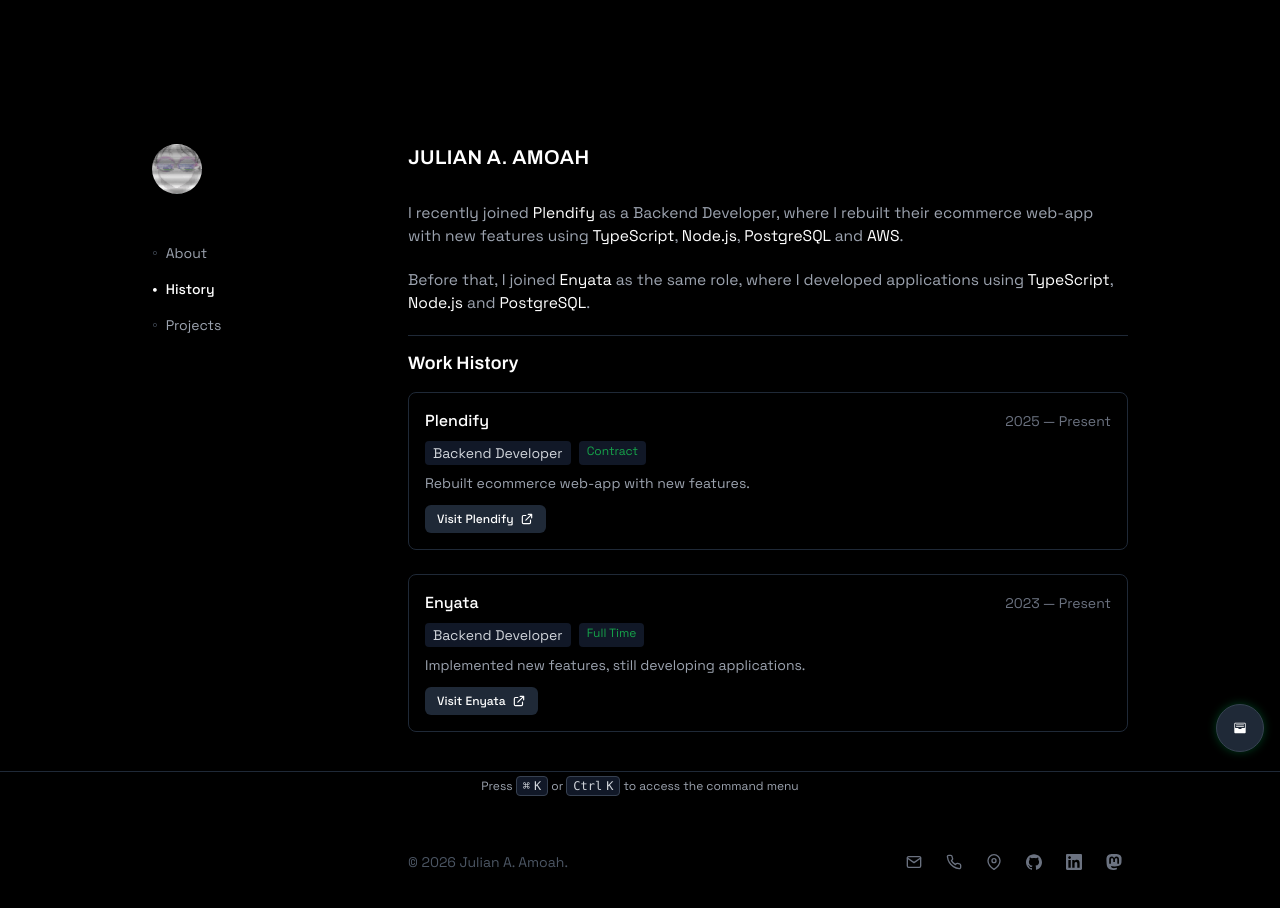
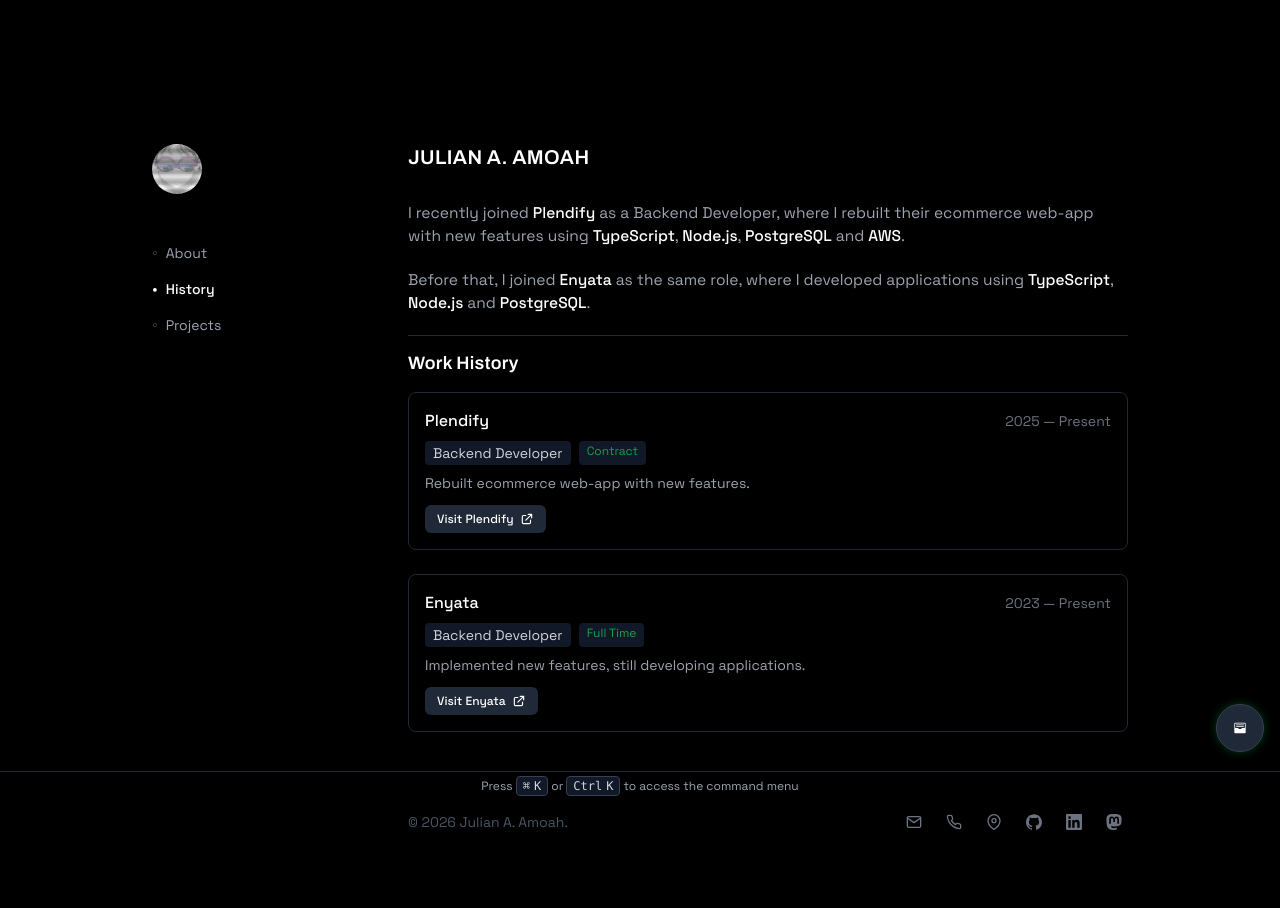
Before and after one commit to EnJulian/portfolio, a Next.js app: page /work in a window 1280 px wide. Shown: the top 908 px of the page. Built offline with nearby package versions, Linux system fonts and the light colour scheme.

Commit message:
Remove undone projects and add link formatting.

```diff
--- a/src/app/projects/page.tsx
+++ b/src/app/projects/page.tsx
@@ -13,7 +13,7 @@
     <div className="space-y-6">
       <div>
         <p className="border-b border-gray-800 pb-4">
-          Exploring problems through code—a selection of work I’ve contributed to or built while learning and solving problems in different industries.
+          A selection of work I’ve contributed to or built while learning and solving problems in different industries.
         </p>
       </div>
 
--- a/src/app/work/page.tsx
+++ b/src/app/work/page.tsx
@@ -12,28 +12,28 @@
     <div className="space-y-5">
       <p>
         I recently joined {" "}
-        <a href="https://www.linkedin.com/company/plendify/?lipi=urn%3Ali%3Apage%3Ad_flagship3_search_srp_all%3B8sYnlGc6SXSvIlvv8XZTLw%3D%3D" target="_blank">
+        <a href="https://www.linkedin.com/company/plendify/?lipi=urn%3Ali%3Apage%3Ad_flagship3_search_srp_all%3B8sYnlGc6SXSvIlvv8XZTLw%3D%3D" target="_blank" className="text-white hover:text-gray-300 font-medium underline-offset-2 hover:underline">
           Plendify
         </a>
         {" "}as a Backend Developer, where I rebuilt their ecommerce web-app with new features
         using {" "}
-        <a href={"https://www.typescriptlang.org/"} target="_blank">TypeScript</a>,{" "}
-        <a href={"https://nodejs.org/"} target="_blank">Node.js</a>,{" "}
-        <a href={"https://www.postgresql.org/docs/current/index.html"} target="_blank">PostgreSQL</a>{" "}
+        <a href={"https://www.typescriptlang.org/"} target="_blank" className="text-white hover:text-gray-300 font-medium underline-offset-2 hover:underline">TypeScript</a>,{" "}
+        <a href={"https://nodejs.org/"} target="_blank" className="text-white hover:text-gray-300 font-medium underline-offset-2 hover:underline">Node.js</a>,{" "}
+        <a href={"https://www.postgresql.org/docs/current/index.html"} target="_blank" className="text-white hover:text-gray-300 font-medium underline-offset-2 hover:underline">PostgreSQL</a>{" "}
         and {" "}
-        <a href={"https://docs.aws.amazon.com"} target={"_blank"}>AWS</a>.
+        <a href={"https://docs.aws.amazon.com"} target="_blank" className="text-white hover:text-gray-300 font-medium underline-offset-2 hover:underline">AWS</a>.
       </p>
 
       <p>
         Before that, I joined {" "}
-        <a href="https://www.linkedin.com/company/enyata/" target="_blank">
+        <a href="https://www.linkedin.com/company/enyata/" target="_blank" className="text-white hover:text-gray-300 font-medium underline-offset-2 hover:underline">
           Enyata
         </a> as the same role
         {", "}
         where I developed applications using{" "}
-        <a href={"https://www.typescriptlang.org/"} target={"_blank"}>TypeScript</a>,{" "}
-        <a href={"https://nodejs.org/"} target={"_blank"}>Node.js</a> and{" "}
-        <a href={"https://www.postgresql.org/docs/current/index.html"} target={"_blank"}>PostgreSQL</a>.
+        <a href={"https://www.typescriptlang.org/"} target="_blank" className="text-white hover:text-gray-300 font-medium underline-offset-2 hover:underline">TypeScript</a>,{" "}
+        <a href={"https://nodejs.org/"} target="_blank" className="text-white hover:text-gray-300 font-medium underline-offset-2 hover:underline">Node.js</a> and{" "}
+        <a href={"https://www.postgresql.org/docs/current/index.html"} target="_blank" className="text-white hover:text-gray-300 font-medium underline-offset-2 hover:underline">PostgreSQL</a>.
       </p>
 
       <div className="mt-8 pt-4 border-t border-gray-800">
--- a/src/components/footer.tsx
+++ b/src/components/footer.tsx
@@ -12,7 +12,7 @@
 
 export function Footer({ className = "" }: FooterProps) {
   return (
-    <footer className={`py-4 sm:py-6 md:py-8 text-sm text-gray-600 ${className}`}>
+    <footer className={`py-4 sm:py-5 md:py-4 text-sm text-gray-600 ${className}`}>
       <div className="flex flex-col md:flex-row justify-between items-center">
         <div className="mb-5 md:mb-0 text-center md:text-left">
           <p>© {new Date().getFullYear()} {RESUME_DATA.name}.</p>
--- a/src/components/site-layout.tsx
+++ b/src/components/site-layout.tsx
@@ -129,7 +129,7 @@
             </div>
 
             {/* Page content with extra bottom padding to show scrollability */}
-            <div className="text-gray-400 text-[1.08rem] sm:text-[0.972rem] pb-20 sm:pb-16 md:pb-12">
+            <div className="text-gray-400 text-[1.08rem] sm:text-[0.972rem] pb-20 sm:pb-16 md:pb-6">
               {children}
             </div>
 
--- a/src/data/resume-data.tsx
+++ b/src/data/resume-data.tsx
@@ -103,8 +103,8 @@
       description: "Mobile application for creating and managing savings groups. Now with loan management.",
       logo: MonitoLogo,
       link: {
-        label: "purple-vest.enyata.com",
-        href: "https://purple-vest.enyata.com/",
+        label: "www.mypurplepay.com",
+        href: "https://www.mypurplepay.com/",
       },
     },
     {
@@ -147,26 +147,26 @@
         href: "https://merifot.enyata.com/auth/create-account",
       },
     },
-    {
-      title: "Campus Care",
-      techStack: ["TypeScript", "Node.js", "PostgreSQL"],
-      description: "Platform for managing student health. Including a dashboard for students and physicians.",
-      logo: MonitoLogo,
-      link: {
-        label: "campus-care.onrender.com",
-        href: "https://campus-care.onrender.com/",
-      },
-    },
-    {
-      title: "Digital Devhub",
-      techStack: ["C#", ".NET Core", "PostgreSQL", "Redis"],
-      description: "Website for onboarding and training Digital Devhub Scrum Masters.",
-      logo: MonitoLogo,
-      link: {
-        label: "digital-devhub.onrender.com",
-        href: "https://digitaldevhub.org",
-      },
-    },
+    // {
+    //   title: "Campus Care",
+    //   techStack: ["TypeScript", "Node.js", "PostgreSQL"],
+    //   description: "Platform for managing student health. Including a dashboard for students and physicians.",
+    //   logo: MonitoLogo,
+    //   link: {
+    //     label: "campus-care.onrender.com",
+    //     href: "https://campus-care.onrender.com/",
+    //   },
+    // },
+    // {
+    //   title: "Digital Devhub",
+    //   techStack: ["C#", ".NET Core", "PostgreSQL", "Redis"],
+    //   description: "Website for onboarding and training Digital Devhub Scrum Masters.",
+    //   logo: MonitoLogo,
+    //   link: {
+    //     label: "digitaldevhub.org",
+    //     href: "https://digitaldevhub.org",
+    //   },
+    // },
   ],
   personalProjects: [
     {
@@ -205,29 +205,29 @@
       },
       githubLink: "https://github.com/EnJulian/nodejs-typescript-template",
     },
-    {
-      title: "Task Manager API",
-      techStack: ["C#", ".NET Core", "PostgreSQL"],
-      description: "A RESTful API for managing tasks and projects with user authentication.",
-      badgeIconTypes: ["clock"],
-      logo: NSNLogo,
-      link: {
-        label: "github.com/EnJulian/TaskManagerAPI",
-        href: "https://github.com/EnJulian/TaskManagerAPI",
-      },
-      githubLink: "https://github.com/EnJulian/TaskManagerAPI",
-    },
-    {
-      title: "Weather Dashboard",
-      techStack: ["React/Next.js"],
-      description: "A weather dashboard that displays current weather and forecasts for multiple locations.",
-      badgeIconTypes: ["clock"],
-      logo: YearProgressLogo,
-      link: {
-        label: "github.com/EnJulian/WeatherDashboard",
-        href: "https://github.com/EnJulian/WeatherDashboard",
-      },
-      githubLink: "https://github.com/EnJulian/WeatherDashboard",
-    },
+    // {
+    //   title: "Task Manager API",
+    //   techStack: ["C#", ".NET Core", "PostgreSQL"],
+    //   description: "A RESTful API for managing tasks and projects with user authentication.",
+    //   badgeIconTypes: ["clock"],
+    //   logo: NSNLogo,
+    //   link: {
+    //     label: "github.com/EnJulian/TaskManagerAPI",
+    //     href: "https://github.com/EnJulian/TaskManagerAPI",
+    //   },
+    //   githubLink: "https://github.com/EnJulian/TaskManagerAPI",
+    // },
+    // {
+    //   title: "Weather Dashboard",
+    //   techStack: ["React/Next.js"],
+    //   description: "A weather dashboard that displays current weather and forecasts for multiple locations.",
+    //   badgeIconTypes: ["clock"],
+    //   logo: YearProgressLogo,
+    //   link: {
+    //     label: "github.com/EnJulian/WeatherDashboard",
+    //     href: "https://github.com/EnJulian/WeatherDashboard",
+    //   },
+    //   githubLink: "https://github.com/EnJulian/WeatherDashboard",
+    // },
   ],
 } as const;
```
